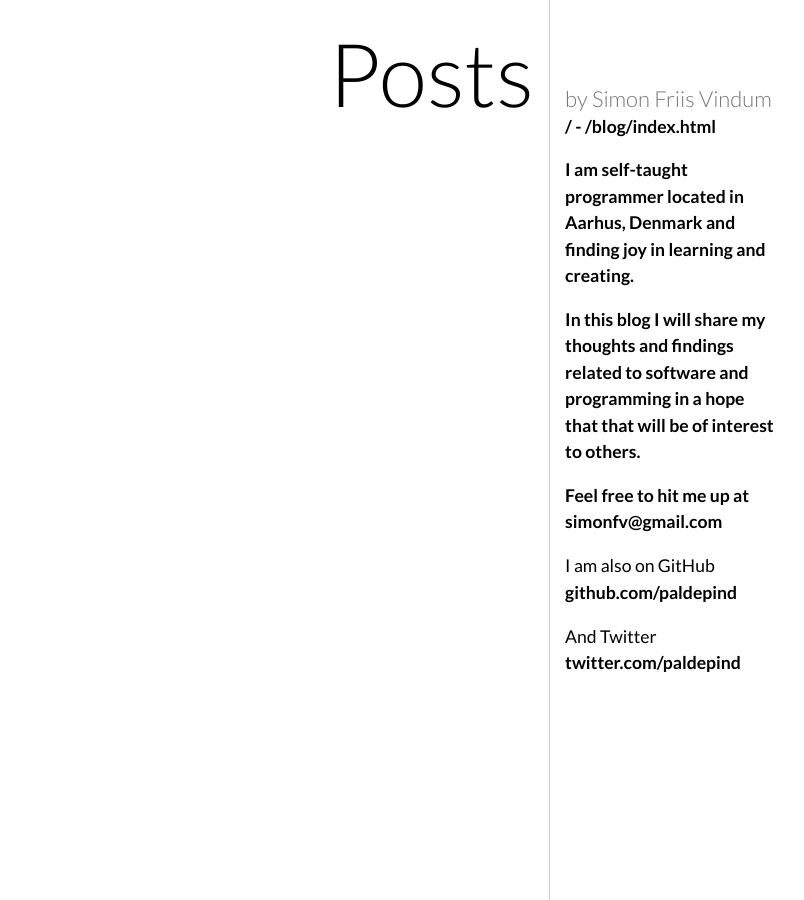
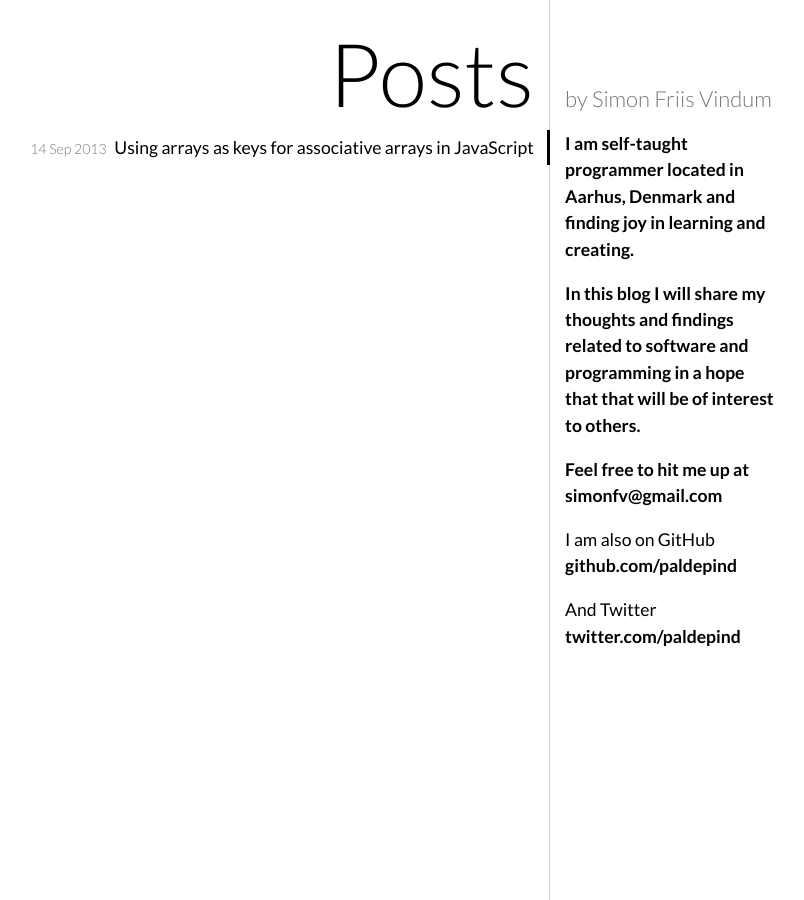
Before and after one commit to paldepind/blog, a Jekyll site: the page built from index.html, in a window 1280 px wide. Shown: the whole page, without its empty margins (240-1044 px from the left). Built offline with Jekyll 4.4.1, drawn with Linux system fonts in a browser that asks for light colours; nearby versions of some CDN libraries; Markdown is read by kramdown in place of the engine named in the settings; some of the changed lines change nothing that is shown.

Commit message:
Published blog post

```diff
--- a/_layouts/default.html
+++ b/_layouts/default.html
@@ -21,7 +21,6 @@
       {{ content }}
       <aside>
         <h1>
-          {% capture url %}{{ site.baseurl }}/index.html{% endcapture %}
           {% if page.url != '/index.html' %}
             <a href="{{ site.baseurl/ }}/">
           {% endif %}
@@ -30,7 +29,6 @@
             </a>
           {% endif %}
         </h1>
-            {{ page.url }} - {{ url }}
         <p>
         I am self-taught programmer located in Aarhus, Denmark and finding joy in learning and creating.
         </p>
--- /dev/null
+++ b/_posts/2013-09-14-arrays-as-keys-for-associative-arrays.md
@@ -0,0 +1,145 @@
+---
+layout: post
+title:  "Using arrays as keys for associative arrays in JavaScript"
+date:   2013-09-14 13:04:27
+categories: javascript performance
+color: 46,204,113
+---
+
+## The problem
+Recently I was faced with the following problem in JavaScript: Create a function
+that as its argument takes an array of numbers and returns a unique object for
+every unique combination of numbers in the array. That is if the function
+recieves a particular combination of numbers it hasn't seen before it create a
+new object and returns it. Otherwise it returns the object that was created when
+this combination of numbers was recieved for the first time.
+
+I hope the above explanation makes sense. Otherwise here is pseudocode:
+
+{% highlight javascript %}
+var getObject = function (arrayOfNumbers) {
+  if seenBefore(arrayOfNumbers) {
+    return existingObjectBelonginTo(arrayOfNumbers)
+  } else {
+    saveOjectBelongingTo(newObject, arrayOfNumbers)
+    return newObject
+  }
+}
+{% endhighlight %}
+
+## The naive solution
+
+A simple/naive solution to the above would be to store all created objects in an
+array together with the combination of numbers they individualy belong to.
+Then one could simply loop over the array while checking if the current
+stored array and the given array contains the same numbers. And if they do,
+return the related object. This solution however would be inefficient. The
+problem was in a non-performance critical part of my code so that didn't bother
+me though. But I wanted a simple and compact solution - not one requiring lots
+of looping.
+
+## Realizing that we need an associative array
+So the primitive solution was not adequate and I began trying to figure out a
+better one. I knew that the array would contain no duplicate numbers (the final
+solution does not depend on that being true but this intermediate one does) so
+my idea was to create a string with a length equal to the maximum number I knew
+that array could contain and initialize it with zeros. Then for every number in
+the recieved array I'd change the character in the string at that index to 1
+representing a present number. So for instance `[1, 3, 4]` would turn into the
+string `"0101010"` if the maximum number was 6. The produced string would be
+unique for every combination of numbers and thus it could be used as a key in an
+associative array (JavaScript objects works great as associative arrays) mapping
+the string to the object to return in responce. The solution would then be like this
+
+{% highlight javascript %}
+var associativeArray = {}
+var getObject = function(array) {
+  var key = createKeyString(array)
+  if (!associativeArray[key])
+    associativeArray[key] = newObject()
+  return associativeArray[key]
+}
+{% endhighlight %}
+
+The only gripe left was what the `createKeyString` implementation would look
+like. JavaScript string are immuteable so they can't be modified directly
+and they have no inbuilt method to create a new string with one
+character changed. Furthemore there is no compact way to initialize a string with a given
+character either. All in all the `createKeyString` function would be far from
+compact and elegant which forced me to deem this solution too clumpsy as well.
+
+## Using arrays as keys
+
+But, if you look at the code above its clear that all `createKeyString` is
+really doing is returning a string that's unique for every array with a
+unique combination of numbers. If we forget everything about my idea with a string of
+0's and 1's it turns out that we can actually write a sufficient definition of
+`createKeyString` that relies only on built-in Array methods. We don't want the
+order of the numbers to matter - that sounds like [Array#sort][MDN-sort]. We'd
+also like to turn the array into a string and that's a job for
+[Array#toString][MDN-toString].
+
+{% highlight javascript %}
+var createKeyString = function(array) {
+  return array.slice(0).sort().toString()
+}
+{% endhighlight%}
+
+`Array#sort` is destructive as it sorts the array in place so we're making a
+copy of it with `slice`. Otherwise the original away would be modified which
+might not be desireable. Also note that unless provided a sorting callback
+`Array#sort` sorts the array in lexicographic order. This is not a problem for
+us - as long as the arrays are always sorted in the same predictable order we
+could care less.
+
+The definition of `createKeyString` turned out to be so short
+that we could insert it right into `getObject` if we wanted. We've solved the
+problem in a neat and concise way!
+
+## Comparing arrays as well
+
+Converting arrays to strings is also a short way of figuring out if two arrays
+contain the same elements.
+
+{% highlight javascript %}
+var identical = function(a1, a2) {
+  return a1.slice(0).sort().toString == a2.slice(0).sort().toString()
+}
+{% endhighlight %}
+
+The above function only works correctly if the array consists of JavaScript
+_primitives_. This means that if your array contains arrays or other kinds of
+objects our function wont work. Object by default turns into the string
+`"[object Object]"` which is not very helpful when trying to compare them. If
+your array contains a mix of strings and numbers there is also a possibility
+that it will report incorrectly since
+
+{% highlight javascript %}
+[1, "2"].toString() == [1, 2] // true
+{% endhighlight %}
+
+I'm quite happy with this technique. It's compact without being too clever. It's
+not unreadable or obfuscated. Unsuprisingly I'm not the first person to think of
+this. I've searched and found it mentioned a bunch of other places mostly using `Array#join`
+instead of `Array#toString`.
+
+## Fastest way to convert an array into a string?
+
+As I mentioned I was not concerned with performance - only briefness - when
+coding this. That however, didn't stop me from getting curious about what the
+fastest way to convert an array into a string is? Luckily we JavaScripters are
+blessed with the wonderfull [jsPerf](http://jsperf.com) to answer such questions. So I
+threw [some tests together][perf1]. Take a look for yourself. My conclusion
+is that `toString` shows stable performance across the field and more
+importantly it's definitely the most idiomatic way to go.
+
+Last but now least I also tested just how much slower comparing arrays as
+strings is compared to proper looping. [It's quite a bit][perf2].
+
+Thanks for reading this far! You might consider following [me on Twitter][tweet].
+
+[MDN-sort]: https://developer.mozilla.org/en-US/docs/Web/JavaScript/Reference/Global_Objects/Array/sort
+[MDN-toString]: https://developer.mozilla.org/en-US/docs/Web/JavaScript/Reference/Global_Objects/Array/toString
+[perf1]: http://jsperf.com/convert-array-to-string
+[perf2]: http://jsperf.com/fastest-way-to-compare-arrays
+[tweet]: https://twitter.com/paldepind
```
